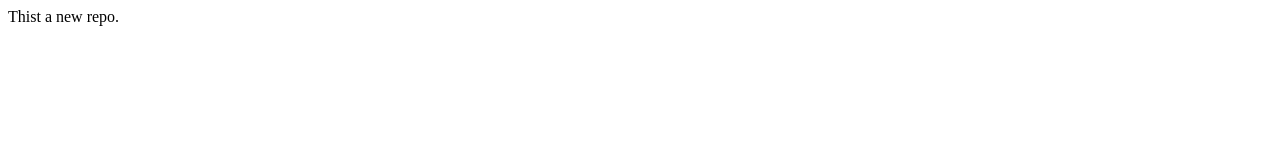
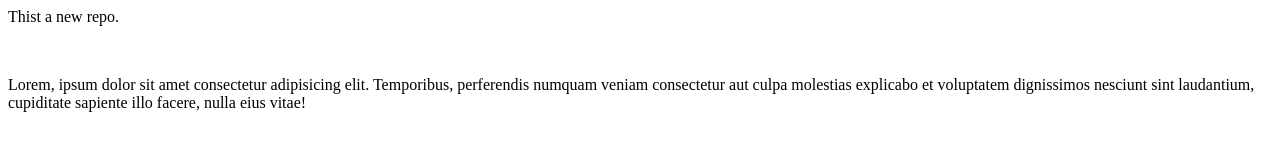
Before and after one commit to Vikas-700/localrepo, a plain HTML site: page index.html in a window 1280 px wide. Drawn offline with Linux system fonts and the light colour scheme.

Commit message:
Add nem feature.

```diff
--- a/index.html
+++ b/index.html
@@ -1 +1,3 @@
 <p>Thist a new repo.</p>
+<br>
+<p>Lorem, ipsum dolor sit amet consectetur adipisicing elit. Temporibus, perferendis numquam veniam consectetur aut culpa molestias explicabo et voluptatem dignissimos nesciunt sint laudantium, cupiditate sapiente illo facere, nulla eius vitae!</p>
```
